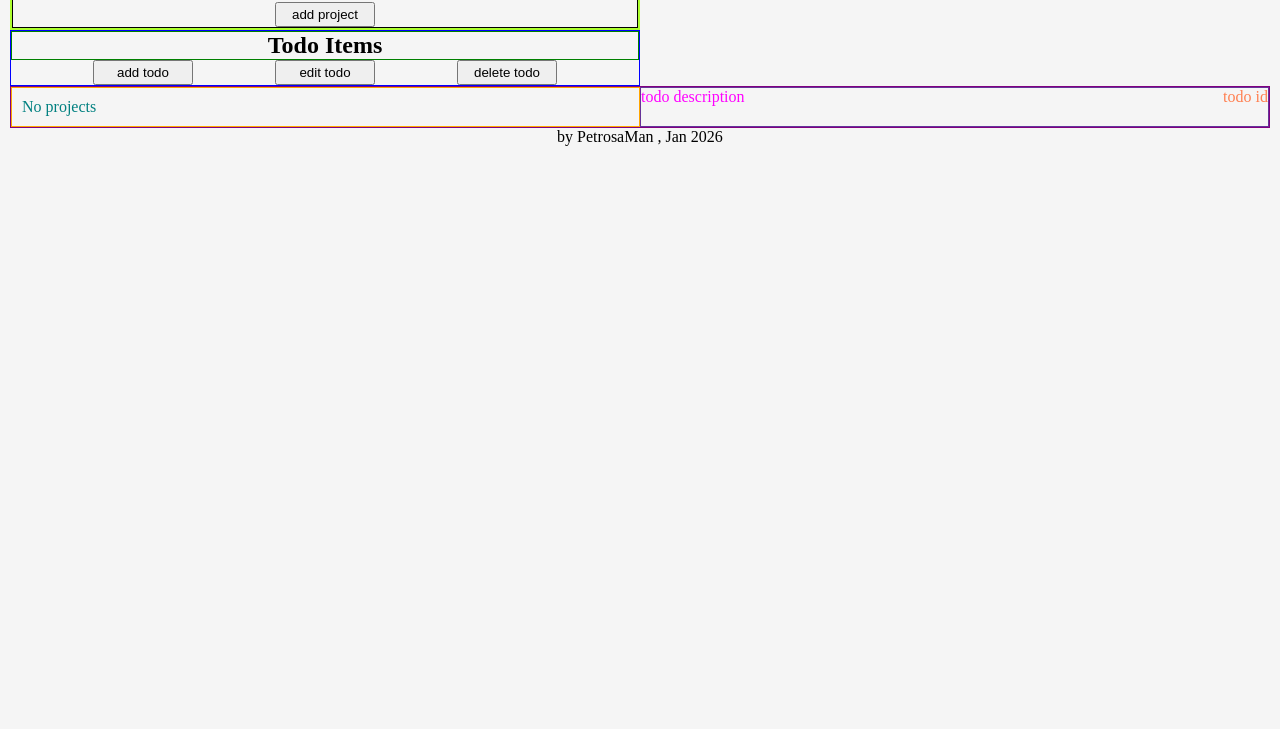
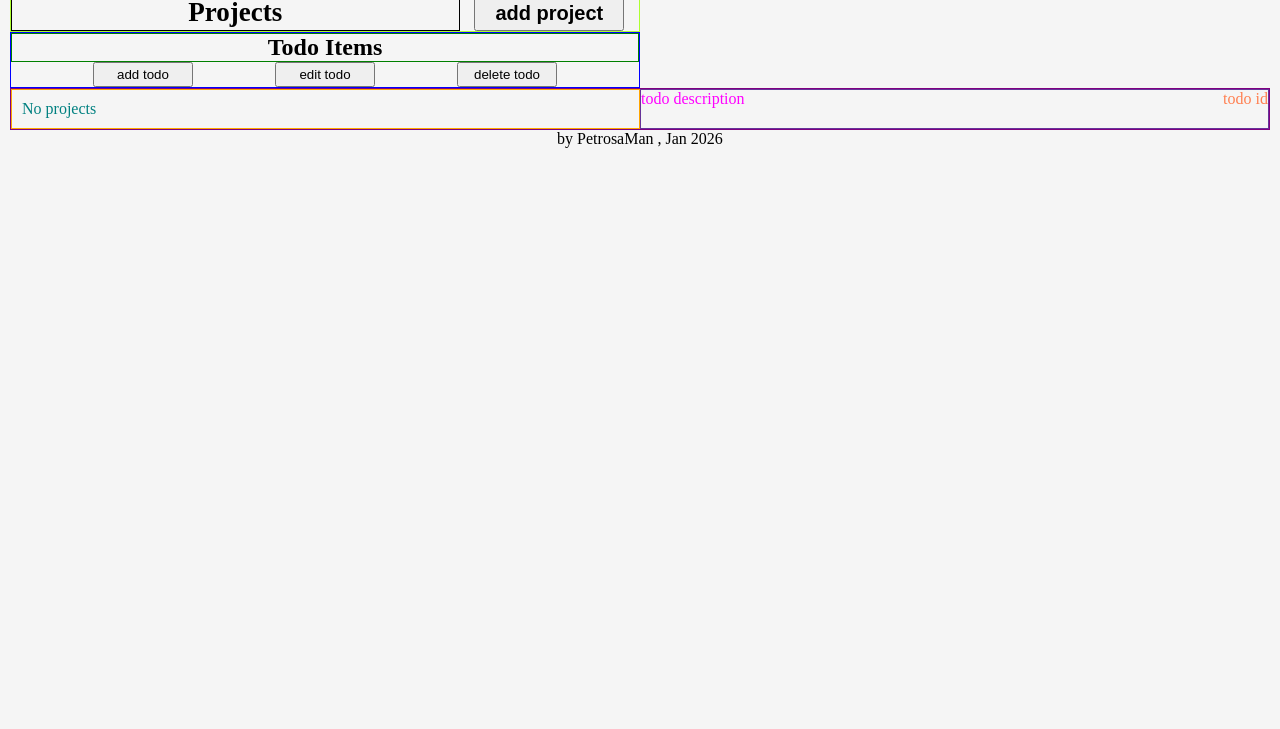
Before and after one commit to PetrosaMan/Todos-Project-Odin, a website built with webpack: page src/template.html in a window 1280 px wide. Shown: the part 71-800 px from the top of the page. Built offline with nearby package versions, Linux system fonts and the light colour scheme.

Commit message:
Fixed problem with delete project function (parseInt() to id

```diff
--- a/src/projects.js
+++ b/src/projects.js
@@ -18,7 +18,7 @@ export class Projects {
   deleteProject(projId) {
     // code to remove project
     console.log("projId:", projId);
-    this.projects = this.projects.filter((p) => p.id !== projId);
+    this.projects = this.projects.filter((p) => p.id !== parseInt(projId));
   }
 
   getProject(projId) {
--- a/src/style.css
+++ b/src/style.css
@@ -9,8 +9,29 @@ body {
   margin: 10px;
 }
 
+.sidebar {
+  border: 1px solid greenyellow;
+  display: grid;
+  grid-template-columns: 5fr 2fr;
+  font-size: large;
+  width: 50%;
+}
+
+.add-project {
+  display: flex;
+  justify-content: center;
+  text-align: center;
+}
+
+#add-project {
+  width: 150px;
+  height: 35px;
+  font-size: 20px;
+  font-weight: bold;
+}
+
 .sections-container {
-  border: 5px soild Brown;
+  border: 5px solid Brown;
   color: fuchsia;
   display: flex;
 }
@@ -53,7 +74,6 @@ body {
   color: red;
 }
 
-.add-project,
 .delete-project {
   width: 100px;
   height: 25px;
--- a/src/template.html
+++ b/src/template.html
@@ -11,13 +11,12 @@
       <div class="date" id="date">Date:</div>
     </header>
 
-    <div class="sections-container">
-      <section class="projects">
-        <h2 class="projects-title">
-          <!--add project</button>-->
-          <button id="add-project" class="add-project">add project</button>
-        </div>
-      </section>
+    <div class="sidebar">
+      <h2 class="projects-title">Projects</h2>
+      <div class="add-project">
+        <button id="add-project">add project</button>
+      </div>
+    </div>
 
       <section class="todos">
         <h2 class="todo-items">Todo Items</h2>
```
Also changed, not shown: src/index.js (+0 -26 lines).
